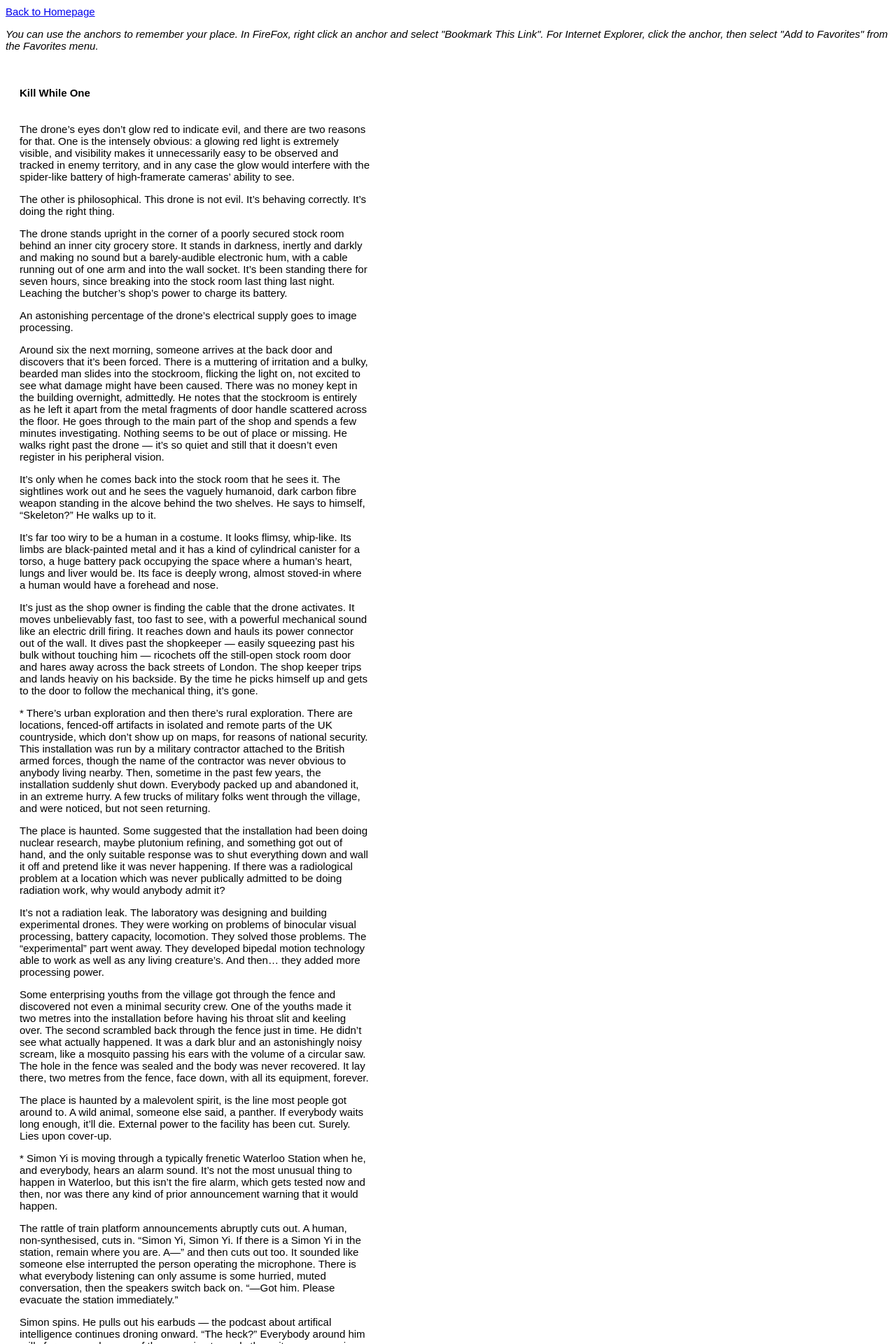
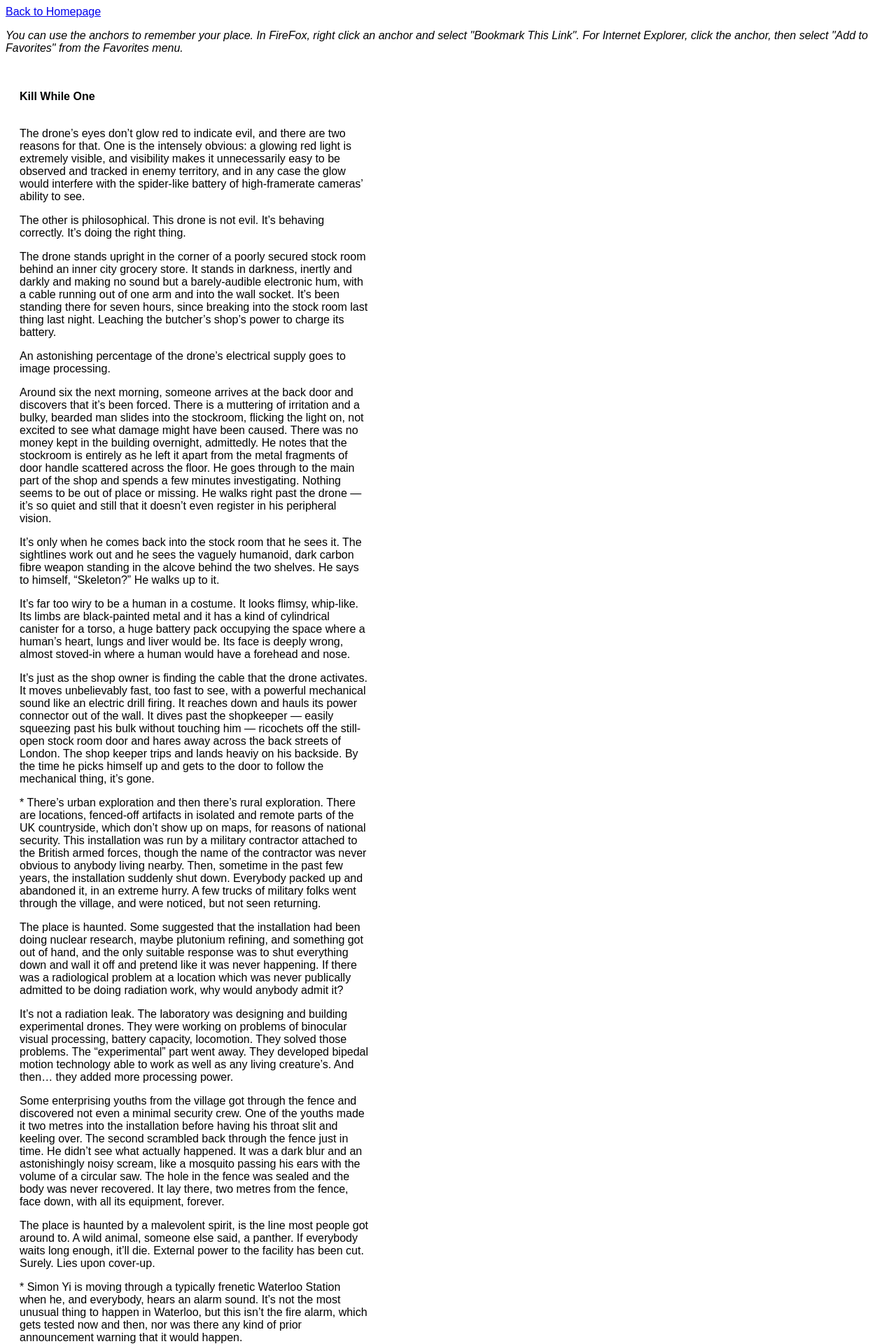
Before and after one commit to 0x000m/old, a Jekyll site: the page built from kill.md, in a window 1280 px wide. Shown: the top 1920 px of the page at 70% size. Built offline with Jekyll 4.4.1, drawn with Linux system fonts in a browser that asks for light colours.

Commit message:
Update default.html

```diff
--- a/_layouts/default.html
+++ b/_layouts/default.html
@@ -2,7 +2,7 @@
   <meta name="viewport" content="width=device-width, initial-scale=1">
   <head>
     <style>
-      body{font-family:sans-serif;font-size:15px;}main p{max-width:500px;}main{padding:20px;}.page-header{margin-bottom:35px;font-size:15px;}.page-teaser{margin-bottom:20px;}</style>
+      body{font-family:sans-serif;}main p{max-width:500px;}main{padding:20px;}.page-header{margin-bottom:35px;font-size:16px;}.page-teaser{margin-bottom:20px;}</style>
   </head>
   <body>
 
```
